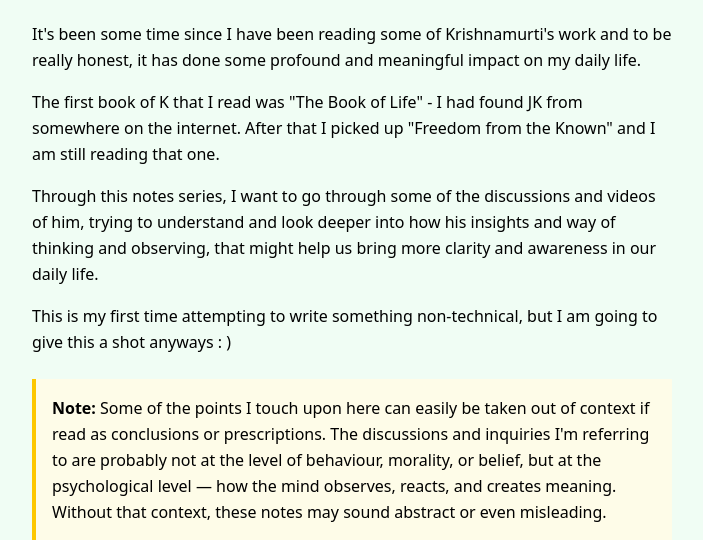
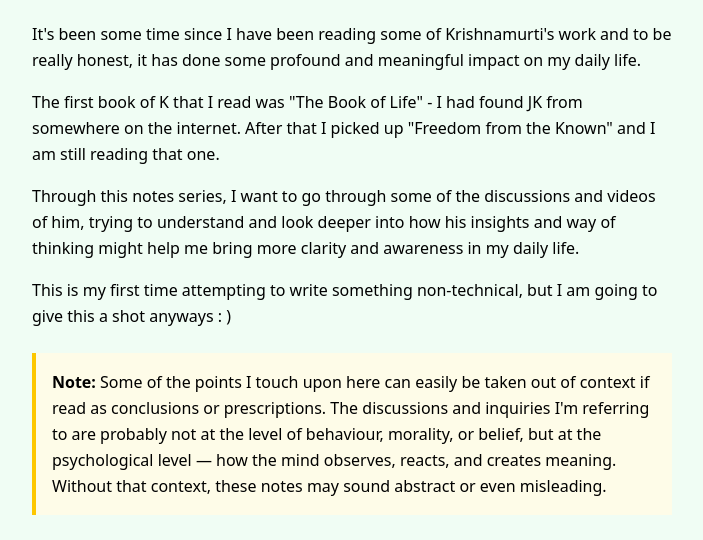
Before and after one commit to askwhyharsh/askwhyharsh.github.io, a plain HTML site: page notes/jk-observing.html in a window 1280 px wide. Shown: the part 260-800 px from the top of the page, without its empty margins (288-991 px from the left). Drawn offline with nearby package versions, Linux system fonts and the light colour scheme.

Commit message:
blog: fix type

```diff
--- a/notes/jk-observing.html
+++ b/notes/jk-observing.html
@@ -51,7 +51,7 @@
         </p>
 
         <p>
-          Through this notes series, I want to go through some of the discussions and videos of him, trying to understand and look deeper into how his insights and way of thinking and observing, that might help us bring more clarity and awareness in our daily life.
+          Through this notes series, I want to go through some of the discussions and videos of him, trying to understand and look deeper into how his insights and way of thinking might help me bring more clarity and awareness in my daily life.
         </p>
 
         <p>
```
